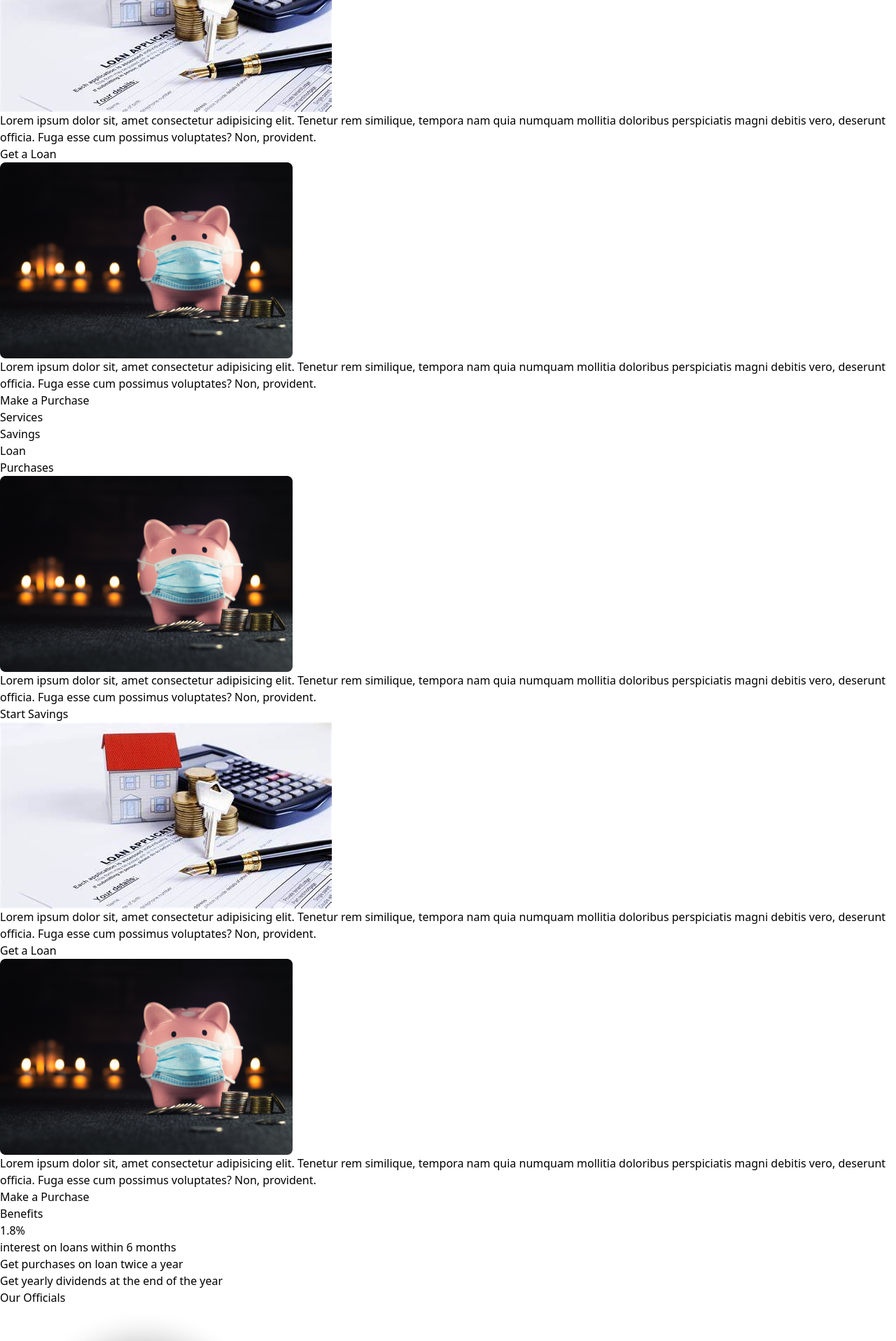
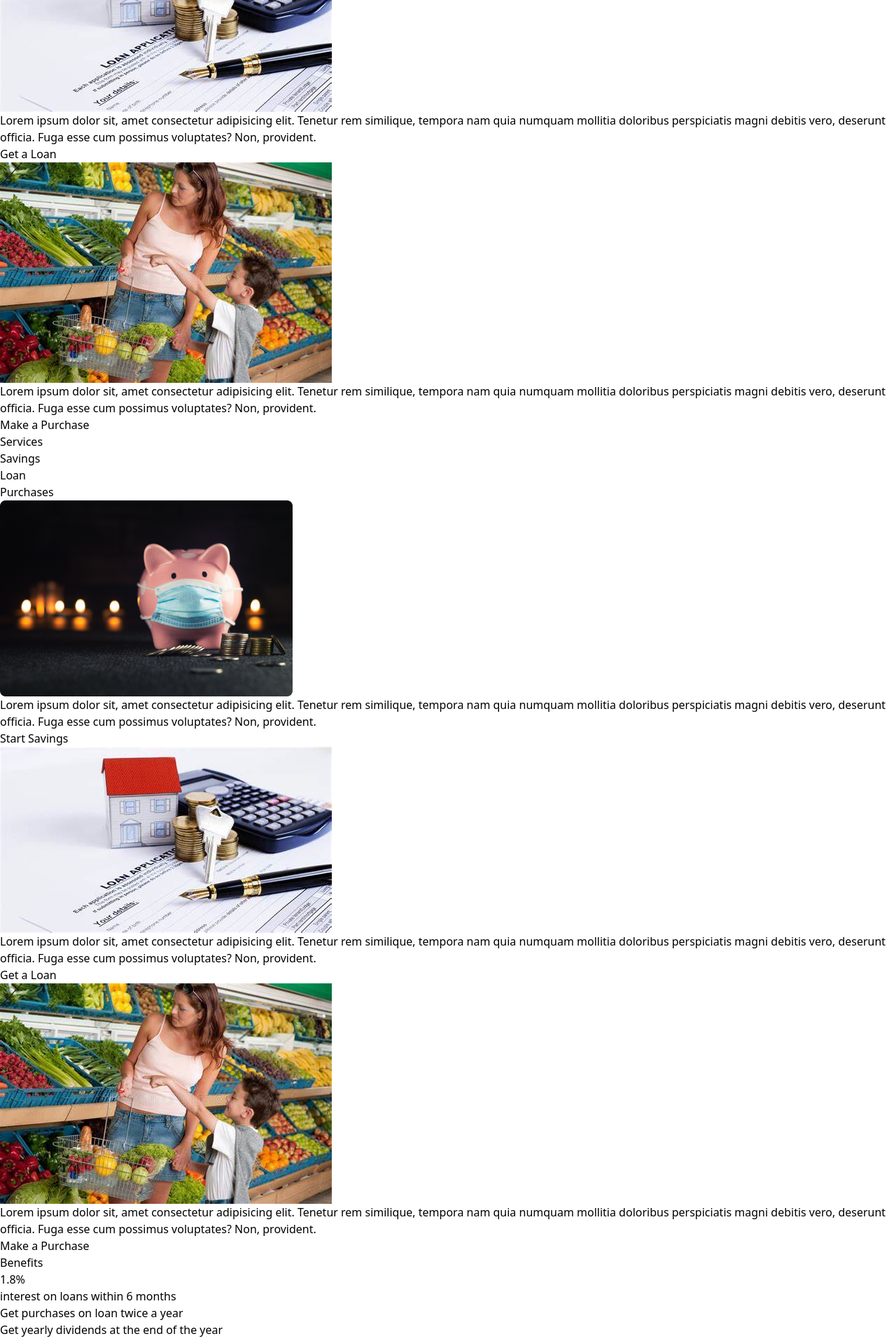
Before and after one commit to adepoju-oluwatobi/cooperative-portal-frontend, a React (Vite) app: page / in a window 1280 px wide. Shown: the part 3282-5198 px from the top of the page at 70% size. Built offline with nearby package versions, Linux system fonts and the light colour scheme.

Commit message:
added the officials and testimonialscomponent

```diff
--- a/src/components/Services.jsx
+++ b/src/components/Services.jsx
@@ -1,6 +1,7 @@
 import React from 'react'
 import SavingsImg from '../assets/savings-img.png'
 import LoanImg from "../assets/loan-img.jpg"
+import PurchaseImg from "../assets/purchase-img-3.jpg"
 
 function Services() {
     let card_1 = document.getElementById('card-1')
@@ -81,7 +82,7 @@ function Services() {
 
 
         <div className='p-4 justify-center flex-row hidden' id='card-3'>
-            <div><img className='services-img' src={SavingsImg} alt="" /></div>
+            <div><img className='services-img' src={PurchaseImg} alt="" /></div>
             <div className='pl-4 flex flex-col justify-between items-center md:items-start gap-4'>
                 <div>
                     <p className='w-[40ch] text-center md:text-left text-xs md:text-sm mt-4'>Lorem ipsum dolor sit, amet consectetur adipisicing elit. Tenetur rem similique, tempora nam quia numquam mollitia doloribus perspiciatis magni debitis vero, deserunt officia. Fuga esse cum possimus voluptates? Non, provident.</p>
--- a/src/components/ServicesMobile.jsx
+++ b/src/components/ServicesMobile.jsx
@@ -1,6 +1,7 @@
 import React from 'react'
 import SavingsImg from '../assets/savings-img.png'
 import LoanImg from "../assets/loan-img.jpg"
+import PurchaseImg from "../assets/purchase-img-3.jpg"
 import { Link } from 'react-router-dom'
 
 function ServicesMobile() {
@@ -90,7 +91,7 @@ function ServicesMobile() {
 
 
         <div className='p-4 justify-center flex-row hidden' id='Mcard-3'>
-            <div><img className='services-img' src={SavingsImg} alt="" /></div>
+            <div><img className='services-img' src={PurchaseImg} alt="" /></div>
             <div className='pl-4 flex flex-col justify-between items-center md:items-start gap-4'>
                 <div>
                     <p className='w-[40ch] text-center md:text-left text-xs md:text-sm mt-4'>Lorem ipsum dolor sit, amet consectetur adipisicing elit. Tenetur rem similique, tempora nam quia numquam mollitia doloribus perspiciatis magni debitis vero, deserunt officia. Fuga esse cum possimus voluptates? Non, provident.</p>
```
Also changed, not shown: src/assets/purchase-img-3.jpg (added).
